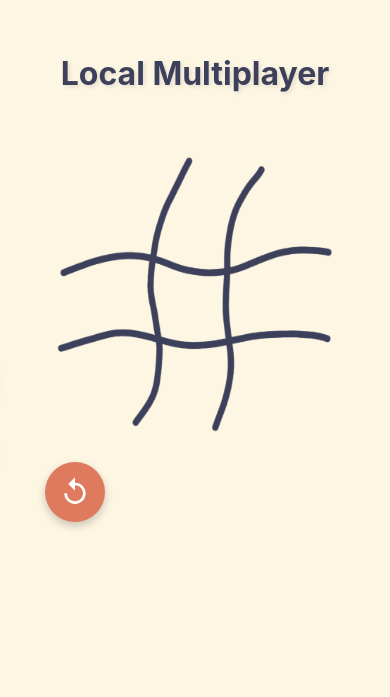
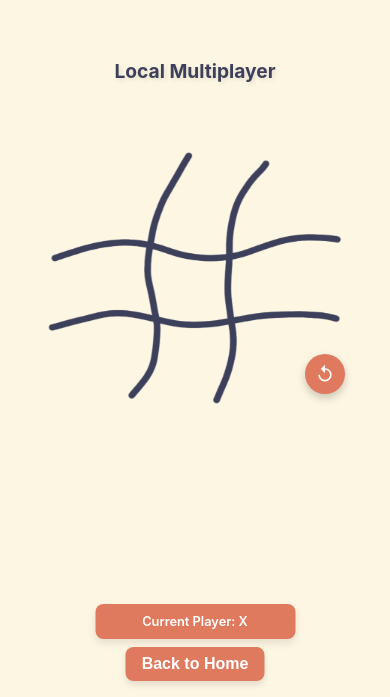
Before and after one commit to ItsDeco/DiDaDoe, a React (Vite) app: page /play-local in a window 390 px wide. Shown: the part 147-844 px from the top of the page. Built offline with nearby package versions, Linux system fonts and the light colour scheme.

Commit message:
Css mobile changes

```diff
--- a/src/components/Game.css
+++ b/src/components/Game.css
@@ -177,45 +177,364 @@
   width: 300px;
 }
 
-/* Mobile responsiveness */
-@media (max-width: 768px) {
+
+
+@media (min-width: 481px) and (max-width: 1024px) {
+  .game-container {
+    padding: 1rem;
+    min-height: 100vh;
+    justify-content: center;
+    position: relative;
+  }
+
+  .game-container h1 {
+    font-size: 2.2rem;
+    margin-bottom: 1.5rem;
+    position: absolute;
+    top: 2rem;
+    width: 100%;
+    text-align: center;
+  }
+
   .game-layout {
+    gap: 2rem;
+    width: 100%;
     flex-direction: column;
-    gap: 1.5rem;
+    align-items: center;
+    justify-content: center;
+    min-height: 60vh;
   }
 
   .left-controls {
-    order: 1;
-    min-width: auto;
+    position: fixed;
+    bottom: 6rem;
+    left: 50%;
+    transform: translateX(-50%);
+    width: 80%;
+    max-width: 400px;
+    display: flex;
+    flex-direction: column;
+    gap: 1rem;
+    align-items: center;
+    z-index: 100;
+  }
+
+  .status {
+    font-size: 1.1rem;
+    padding: 12px 24px;
+    max-width: none;
+    width: 100%;
+    text-align: center;
+    border-radius: 12px;
   }
 
   .board-container {
-    order: 2;
+    position: relative;
+    margin-top: 3rem;
   }
 
-  .reset-button {
-    position: static;
-    order: 3;
-    margin-top: 1rem;
-  }
-}
-
-@media (max-width: 480px) {
   .board-image {
-    width: 300px;
-    height: 300px;
+    width: 400px;
+    height: 320px;
   }
 
   .board-overlay {
     padding: 6%;
   }
 
+  .reset-button {
+    position: absolute;
+    top: -25px;
+    right: -80px;
+    width: 55px;
+    height: 55px;
+  }
+
+  .reset-button svg {
+    width: 28px;
+    height: 28px;
+  }
+
+  .game-controls {
+    position: fixed;
+    bottom: 2rem;
+    left: 50%;
+    transform: translateX(-50%);
+    width: 80%;
+    max-width: 400px;
+    margin: 0;
+    z-index: 100;
+  }
+
+  .back-button {
+    width: 100%;
+    font-size: 1.1rem;
+    padding: 0.8rem 2rem;
+    border-radius: 12px;
+  }
+
+  .player-mark {
+    width: 65%;
+    height: 65%;
+  }
+}
+
+
+
+@media (min-width: 481px) and (max-width: 1024px) and (orientation: landscape) {
   .game-container h1 {
+    font-size: 2rem;
+    top: 1rem;
+  }
+
+  .board-image {
+    width: 350px;
+    height: 280px;
+  }
+
+  .left-controls {
+    bottom: 4rem;
+  }
+
+  .game-controls {
+    bottom: 1rem;
+  }
+}
+
+@media (min-width: 768px) and (max-width: 834px) and (orientation: portrait) {
+  .board-image {
+    width: 450px;
+    height: 360px;
+  }
+
+  .reset-button {
+    right: -90px;
+    top: -30px;
+    width: 60px;
+    height: 60px;
+  }
+
+  .status {
+    font-size: 1.2rem;
+    padding: 14px 28px;
+  }
+
+  .back-button {
+    font-size: 1.2rem;
+    padding: 1rem 2.5rem;
+  }
+}
+
+
+
+@media (max-width: 480px) {
+  .app h1 {
     font-size: 2rem;
   }
 
+  .logo {
+    width: 180px;
+    margin: 15px 0;
+  }
+
+  .buttons-container {
+    max-width: 260px;
+    gap: 0.8rem;
+  }
+
+  .game-button {
+    font-size: 1rem;
+    padding: 0.6rem 1.5rem;
+  }
+
+  .github-button {
+    width: 45px;
+    height: 45px;
+    bottom: 15px;
+    left: 15px;
+  }
+
+  .github-button svg {
+    width: 24px;
+    height: 24px;
+  }
+
+  .rules-text-button {
+    bottom: 15px;
+    right: 15px;
+    font-size: 14px;
+    padding: 8px 12px;
+  }
+
+  .game-container {
+    padding: 0.25rem;
+    max-height: 200vh;
+    overflow: hidden;
+    justify-content: center;
+    position: relative;
+  }
+
+  .game-container h1 {
+    font-size: 1.7rem;
+    margin-bottom: 1rem;
+    position: absolute;
+    top: -1rem;
+    width: 100%;
+    text-align: center;
+  }
+
+  .game-layout {
+    gap: 0.5rem;
+    width: 100%;
+    flex-direction: column;
+    align-items: center;
+    justify-content: center;
+    min-height: 50vh;
+  }
+
+  .left-controls {
+    position: fixed;
+    bottom: 1rem;
+    left: 50%;
+    transform: translateX(-50%);
+    width: 90%;
+    gap: 0.5rem;
+    display: flex;
+    flex-direction: column;
+    align-items: center;
+    z-index: 100;
+  }
+
   .status {
+    font-size: 0.8rem;
+    padding: 8px 16px;
+    max-width: 200px;
+    width: 100%;
+    text-align: center;
+  }
+
+  .board-container {
+    position: static;
+    margin-top: 0.5rem;
+  }
+
+  .board-image {
+    width: 320px;
+    height: 275px;
+  }
+
+  .board-overlay {
+    position: absolute;
+    top: 0;
+    width: 102%;
+    height: 105%;
+    display: grid;
+    grid-template-columns: repeat(3, 1fr);
+    grid-template-rows: repeat(3, 1fr);
+    gap: 0;
+    padding: 35% 12%;
+    box-sizing: border-box;
+  }
+
+  .invisible-square {
+    background: transparent;
+    border: none;
+    cursor: pointer;
+    position: relative;
+    transition: background-color 0.2s ease;
+    display: flex;
+    align-items: center;
+    justify-content: center;
+    border-radius: 4px;
+  }
+
+  .reset-button {
+    position: absolute;
+    top: 370px;
+    right: 10px;
+    width: 40px;
+    height: 40px;
+  }
+
+  .reset-button svg {
+    width: 20px;
+    height: 20px;
+  }
+
+  .game-controls {
+    position: fixed;
+    bottom: 1rem;
+    left: 50%;
+    transform: translateX(-50%);
+    width: 90%;
+    margin: 0;
+    z-index: 100;
+  }
+
+  .back-button {
+    width: 100%;
     font-size: 1rem;
-    padding: 10px 16px;
+    padding: 0.5rem 1rem;
+  }
+
+
+  .player-mark {
+    width: 35%;
+    height: 35%;
+    background-size: contain;
+    background-repeat: no-repeat;
+    background-position: center;
+    display: block;
   }
 }
+
+@media (max-width: 390px){
+  .board-overlay {
+    position: absolute;
+    top: 0;
+    width: 98%;
+    height: 105%;
+    display: grid;
+    grid-template-columns: repeat(3, 1fr);
+    grid-template-rows: repeat(3, 1fr);
+    gap: 0;
+    padding: 20% 10%;
+    box-sizing: border-box;
+  }
+  .player-mark {
+    width: 35%;
+    height: 35%;
+    background-size: contain;
+    background-repeat: no-repeat;
+    background-position: center;
+    display: block;
+  }
+
+  .game-container h1 {
+    font-size: 1.2rem;
+    margin-bottom: 1rem;
+    position: absolute;
+    top: -1rem;
+    width: 100%;
+    text-align: center;
+  }
+
+
+  .reset-button {
+    position: absolute;
+    top: 290px;
+    right: 10px;
+    width: 40px;
+    height: 40px;
+  }
+}
+
+@media (max-width: 370px){
+    .reset-button {
+    position: absolute;
+    top: 320px;
+    right: 10px;
+    width: 40px;
+    height: 40px;
+  }
+}
--- a/src/components/Local.jsx
+++ b/src/components/Local.jsx
@@ -112,14 +112,18 @@ function PlayLocal() {
 
         <div className="board-container">
           <img src={boardImage} alt="Tic Tac Toe Board" className="board-image" />
+
           <div className="board-overlay">
             {Array(9).fill(null).map((_, index) => renderSquare(index))}
           </div>
+
+
           <button className="reset-button" onClick={resetGame} title="New Game">
             <svg viewBox="0 0 24 24" fill="currentColor">
               <path d="M12 5V1L7 6l5 5V7c3.31 0 6 2.69 6 6s-2.69 6-6 6-6-2.69-6-6H4c0 4.42 3.58 8 8 8s8-3.58 8-8-3.58-8-8-8z"/>
             </svg>
           </button>
+
         </div>
       </div>
     </div>
```
